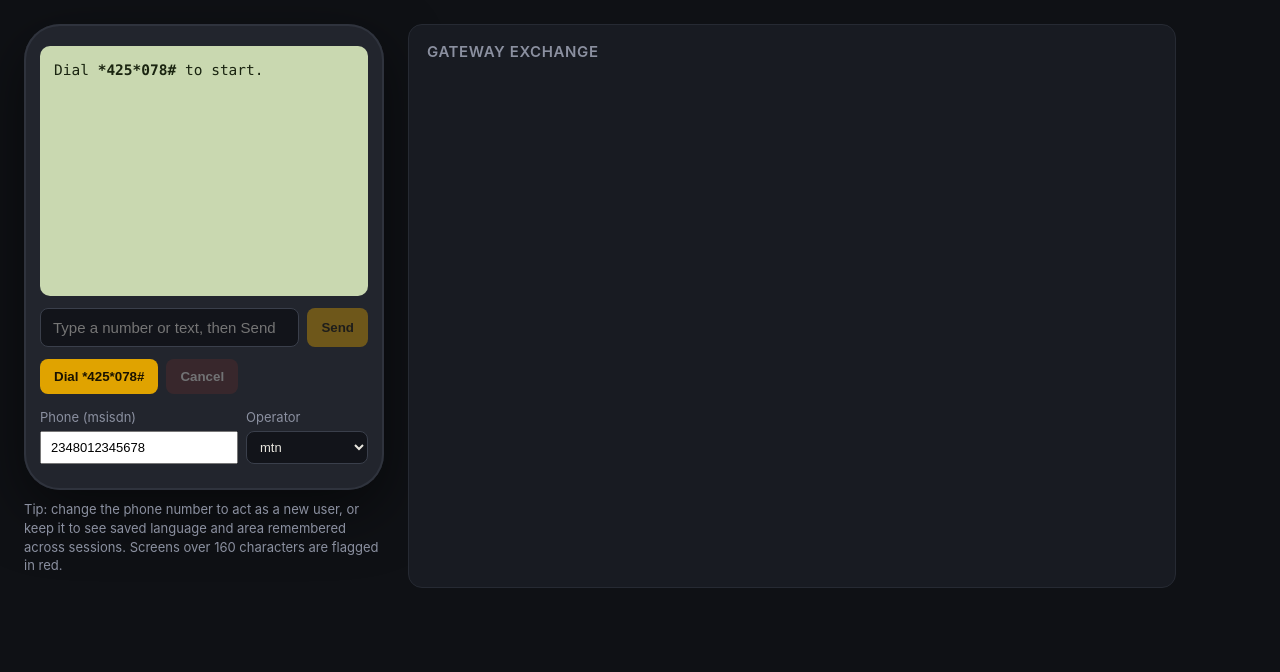
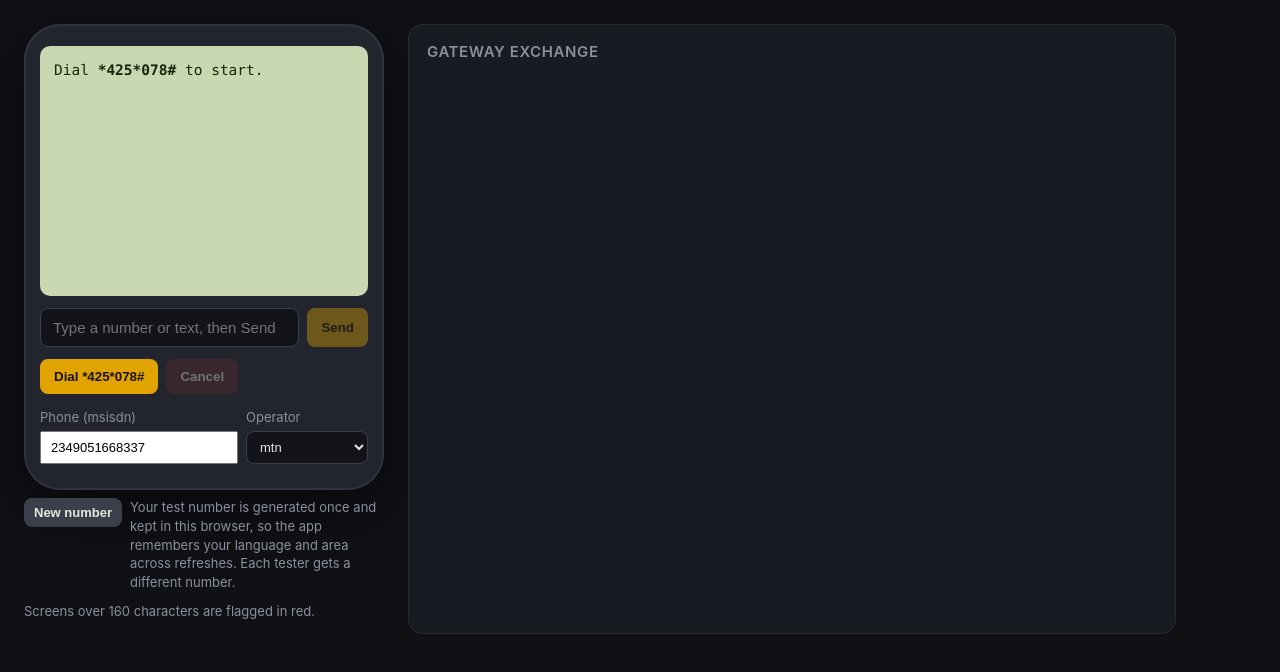
Before and after one commit to devgoks/gaskiya, a website: page public/index.html in a window 1280 px wide. Shown: the part 66-738 px from the top of the page. Drawn offline with Linux system fonts and the light colour scheme.

Commit message:
Simulator: per-browser random test number, persisted, with New number button
Co-Authored-By: Claude Fable 5.1 <noreply@anthropic.com>

```diff
--- a/public/index.html
+++ b/public/index.html
@@ -54,11 +54,12 @@
         <button id="cancel" class="danger" disabled>Cancel</button>
       </div>
       <div class="meta">
-        <label>Phone (msisdn)<input id="msisdn" value="2348012345678"></label>
+        <label>Phone (msisdn) <input id="msisdn" value="" autocomplete="off"></label>
         <label>Operator<select id="op"><option>mtn</option><option>airtel</option><option>glo</option><option>etisalat</option></select></label>
       </div>
     </div>
-    <p class="hint">Tip: change the phone number to act as a new user, or keep it to see saved language and area remembered across sessions. Screens over 160 characters are flagged in red.</p>
+    <div class="row" style="margin-top:8px;"><button id="newnum" style="font-size:13px; padding:7px 10px; white-space:nowrap; align-self:flex-start;">New number</button><span class="hint" style="margin:0; align-self:center;">Your test number is generated once and kept in this browser, so the app remembers your language and area across refreshes. Each tester gets a different number.</span></div>
+    <p class="hint">Screens over 160 characters are flagged in red.</p>
   </section>
   <section class="panel">
     <h2>Gateway exchange</h2>
@@ -68,6 +69,25 @@
 <script>
 const $ = (id) => document.getElementById(id);
 let sessionId = null, ended = true;
+
+// Each tester gets their own random Nigerian-format number, kept in this browser so a
+// refresh keeps the same "phone" and the saved language and area survive.
+const NUM_KEY = "gaskiya_sim_msisdn";
+function randomMsisdn() {
+  const prefixes = ["803","806","810","813","816","703","706","903","906","805","807","811","815","705","905","809","817","818","908","909"];
+  const p = prefixes[Math.floor(Math.random() * prefixes.length)];
+  let rest = ""; for (let i = 0; i < 7; i++) rest += Math.floor(Math.random() * 10);
+  return "234" + p + rest;
+}
+function loadMsisdn() {
+  let n = null;
+  try { n = localStorage.getItem(NUM_KEY); } catch {}
+  if (!n) { n = randomMsisdn(); try { localStorage.setItem(NUM_KEY, n); } catch {} }
+  $("msisdn").value = n;
+}
+loadMsisdn();
+$("msisdn").addEventListener("change", () => { const v = $("msisdn").value.trim(); if (v) { try { localStorage.setItem(NUM_KEY, v); } catch {} } });
+$("newnum").onclick = () => { const n = randomMsisdn(); $("msisdn").value = n; try { localStorage.setItem(NUM_KEY, n); } catch {} $("screen").textContent = "New test number " + n + ". Dial to start as a new user."; };
 const uuid = () => crypto.randomUUID ? crypto.randomUUID() : String(Date.now()) + Math.random();
 
 function render(view) {
```
